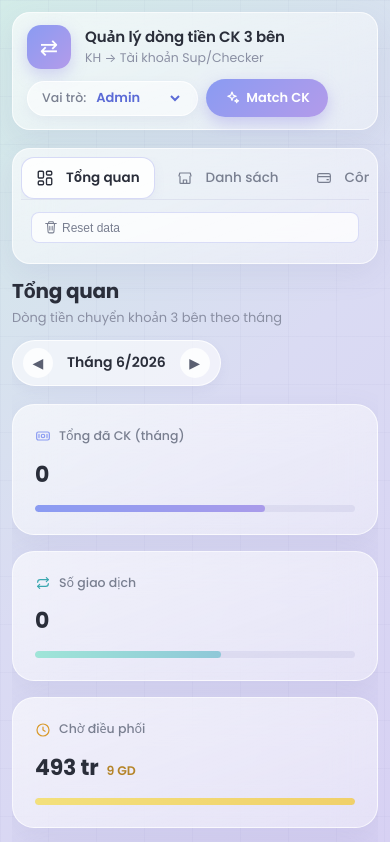
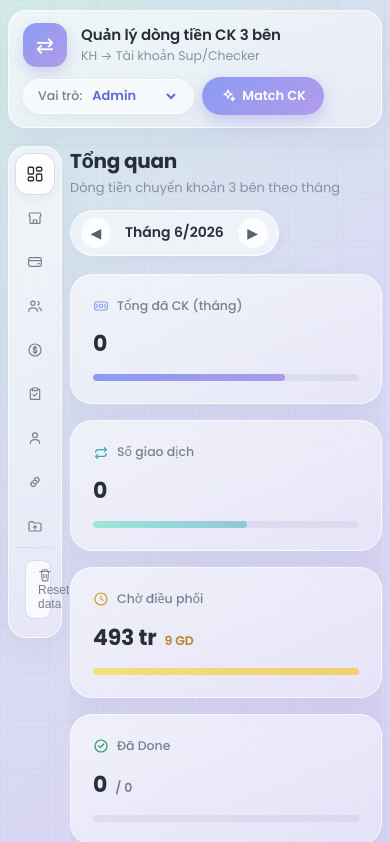
Before and after one commit to ngalinh/Xuka-Cong-No, a website: page index.html in a window 390 px wide. Shown: the top 842 px of the page. Drawn offline with nearby package versions, Linux system fonts and the light colour scheme.

Commit message:
Mobile: vertical side menu / icon rail (#11)
Replace the horizontal scrolling strip with a vertical side menu beside
the content: compact (158px, with labels) on small tablets, collapsing to
a centered icon rail (54px) on phones; notification badge becomes a dot.


Claude-Session: https://claude.ai/code/session_01KUFKS9tmQqe7yBScFPb57p

Co-authored-by: Claude <noreply@anthropic.com>

```diff
--- a/index.html
+++ b/index.html
@@ -275,26 +275,36 @@ tr:hover td{background:rgba(255,255,255,0.4)}
 .month-nav button:hover{background:#fff}
 .month-nav span{font-size:14px;font-weight:600;color:var(--txt);padding:0 8px}
 
-/* ===== RESPONSIVE / PWA (mobile) ===== */
+/* ===== RESPONSIVE (mobile) — vertical side menu kept ===== */
 @media(max-width:860px){
-  .app{padding:12px 12px 32px}
+  .app{padding:12px 10px 32px}
   .hdr{flex-wrap:wrap;gap:10px;padding:12px 14px;border-radius:18px}
   .hdr-title{font-size:15px}
-  .layout{flex-direction:column;gap:12px}
-  .sidebar{width:100%;position:static;top:auto;height:auto;border-radius:18px;padding:8px}
-  .sidebar-section{flex-direction:row;flex-wrap:nowrap;overflow-x:auto;gap:6px;-webkit-overflow-scrolling:touch}
-  .nav-group{flex-direction:row;align-items:center;gap:6px;flex:none}
-  .sidebar-label{display:none}
-  .tab,.menu-main{white-space:nowrap;flex:none}
-  .tab-lbl{flex:none}
+  /* keep sidebar vertical, beside the content */
+  .layout{flex-direction:row;gap:10px;align-items:flex-start}
+  .sidebar{width:158px;flex:none;position:sticky;top:12px;height:auto;border-radius:18px;padding:8px}
+  .sidebar-section{flex-direction:column;gap:2px}
+  .nav-group{flex-direction:column}
+  .sidebar-label{display:block;font-size:9.5px;padding:10px 10px 4px}
+  .tab,.menu-main{padding:9px 10px;font-size:12.5px;gap:9px}
+  .body{min-width:0}
   #t0 [style*="repeat(4"]{grid-template-columns:repeat(2,1fr)!important}
   #t0 [style*="1.55fr"]{grid-template-columns:1fr!important}
+  .map-grid{grid-template-columns:1fr}
   .toolbar{gap:8px}
   .search{min-width:140px}
   .kpi-val{font-size:22px}
   h1{font-size:20px!important}
 }
-@media(max-width:520px){
+/* phones: collapse the vertical menu to an icon rail (still on the side) */
+@media(max-width:560px){
+  .app{padding:10px 8px 28px}
+  .layout{gap:8px}
+  .sidebar{width:54px;padding:6px}
+  .sidebar-label{display:none}
+  .tab,.menu-main{justify-content:center;padding:11px 0;gap:0;position:relative}
+  .tab-lbl,.tab-lock{display:none}
+  #noti-badge{position:absolute;top:5px;right:7px;min-width:9px;height:9px;padding:0;font-size:0;line-height:0;border-radius:50%}
   #t0 [style*="repeat(4"]{grid-template-columns:1fr!important}
 }
 </style>
```
